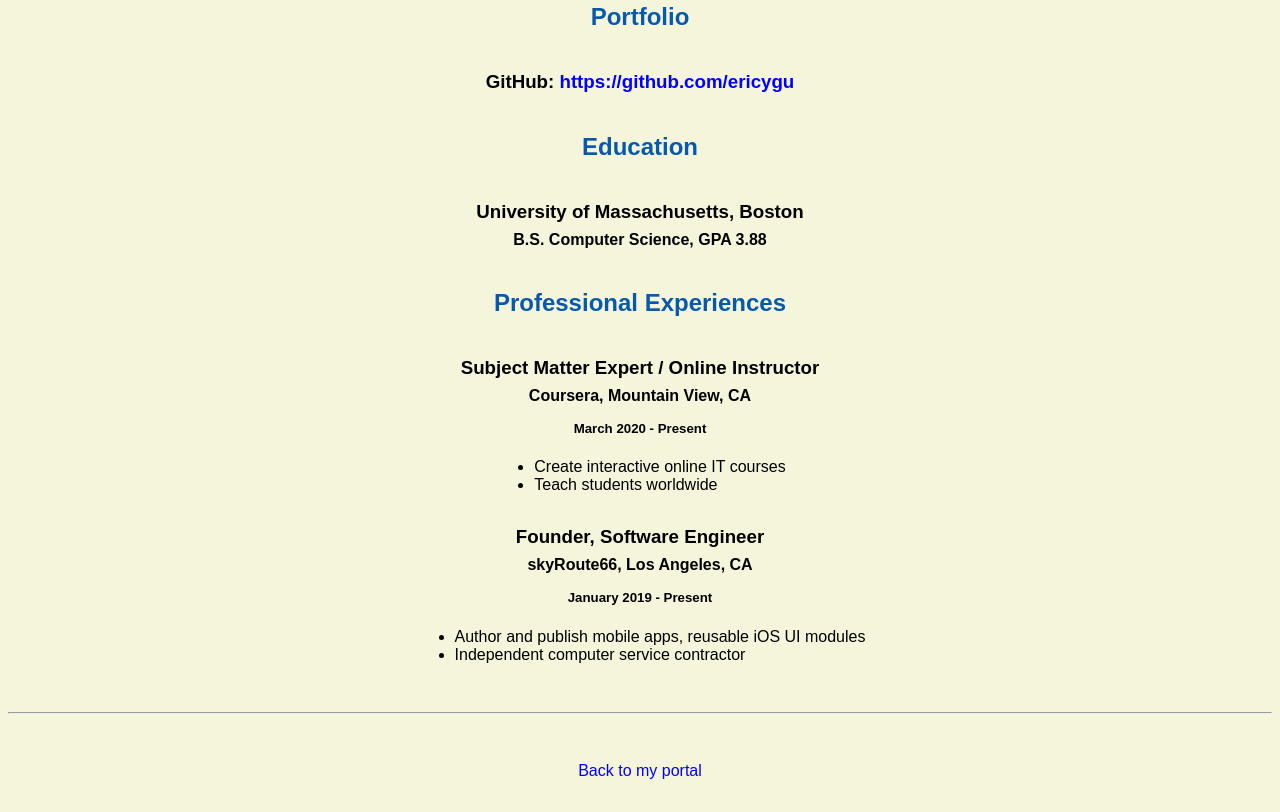
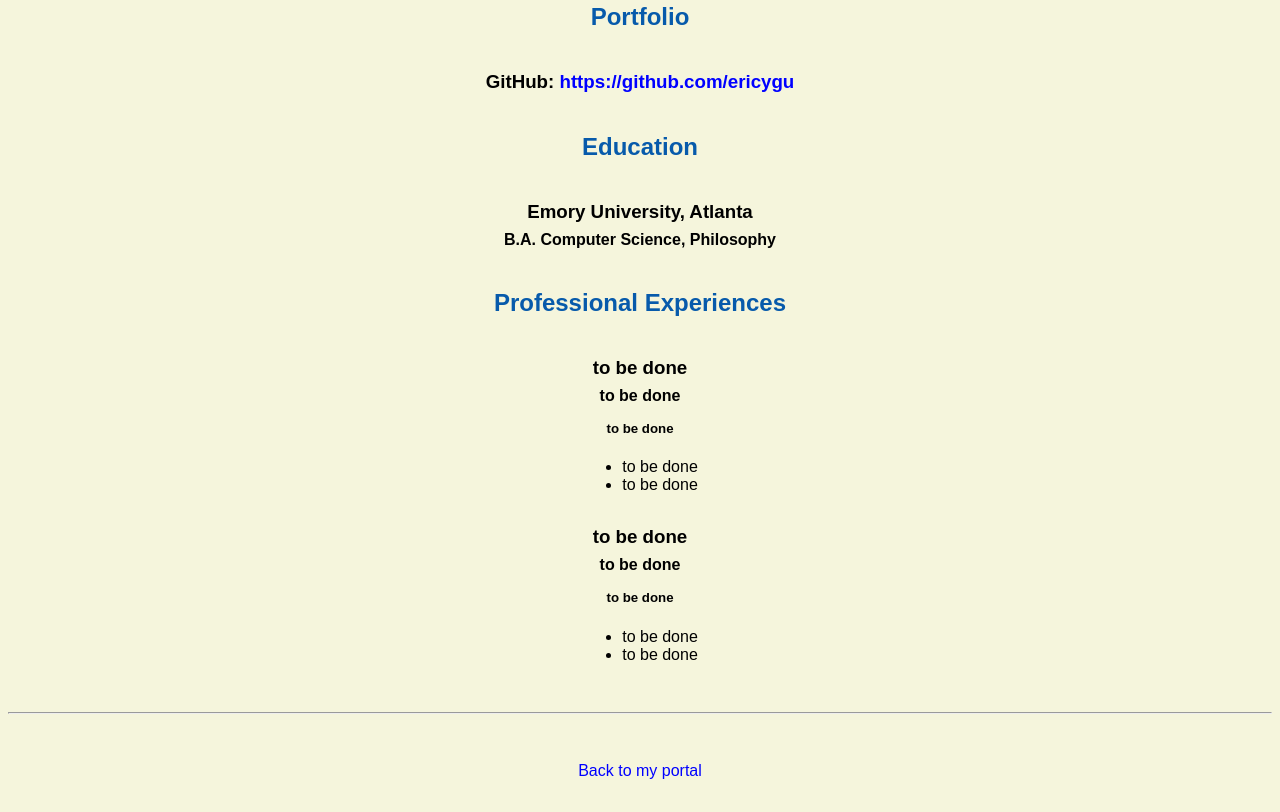
Before and after one commit to ericygu/ericygu.github.io, a plain HTML site: page resume.html in a window 1280 px wide. Shown: the part 576-1388 px from the top of the page. Drawn offline with Linux system fonts and the light colour scheme.

Commit message:
Update resume.html

```diff
--- a/resume.html
+++ b/resume.html
@@ -17,7 +17,7 @@
   <body>
     <hr>
 
-    <img src="images/headshot.jpg" alt="Harrison Kong's headshot" width="20%">
+    <img src="images/headshot.jpg" alt="Eric Gu's headshot" width="20%">
 
     <h1>Eric Gu</h1>
     <h4>Emory University</h4>
@@ -30,25 +30,25 @@
 
     <h2>Education</h2>
 
-    <h3>University of Massachusetts, Boston</h3>
-    <h4>B.S. Computer Science, GPA 3.88</h4>
+    <h3>Emory University, Atlanta</h3>
+    <h4>B.A. Computer Science, Philosophy</h4>
 
     <h2>Professional Experiences</h2>
 
-    <h3>Subject Matter Expert / Online Instructor</h3>
-    <h4>Coursera, Mountain View, CA</h4>
-    <h5>March 2020 - Present</h5>
+    <h3>to be done</h3>
+    <h4>to be done</h4>
+    <h5>to be done</h5>
       <ul>
-        <li>Create interactive online IT courses</li>
-        <li>Teach students worldwide</li>
+        <li>to be done</li>
+        <li>to be done</li>
       </ul>
 
-    <h3>Founder, Software Engineer</h3>
-    <h4>skyRoute66, Los Angeles, CA</h4>
-    <h5>January 2019 - Present</h5>
+    <h3>to be done</h3>
+    <h4>to be done</h4>
+    <h5>to be done</h5>
       <ul>
-        <li>Author and publish mobile apps, reusable iOS UI modules</li>
-        <li>Independent computer service contractor</li>
+        <li>to be done</li>
+        <li>to be done</li>
       </ul>
   </body>
 
```
